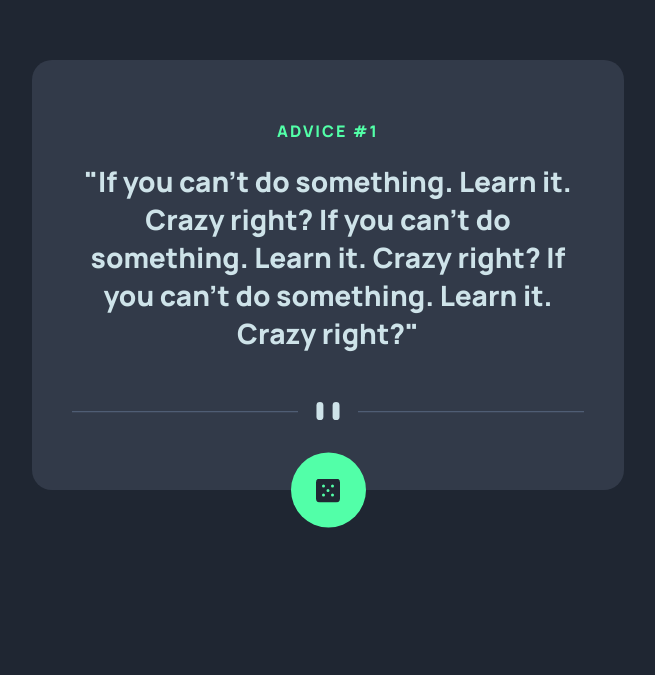
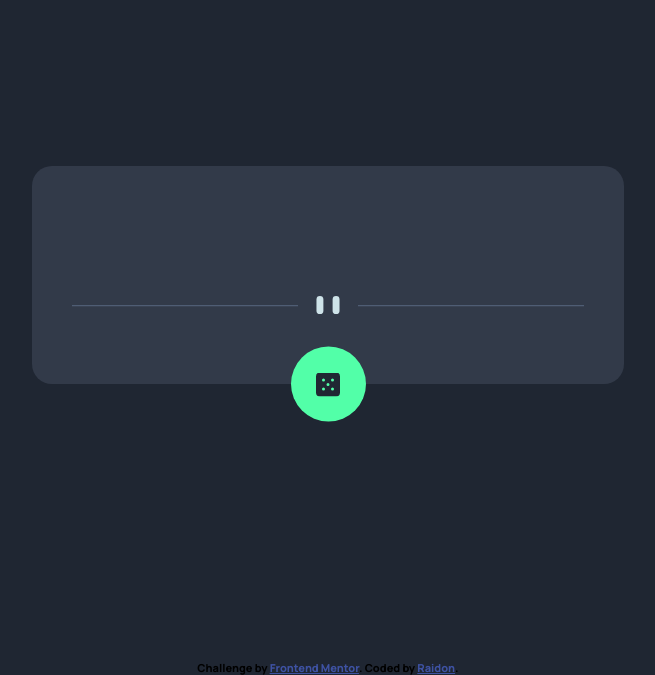
Before and after one commit to DDeerrpp/An-Advice-Generator, a plain HTML site: page index.html in a window 1280 px wide. Shown: the part 125-800 px from the top of the page, without its empty margins (312-967 px from the left). Drawn offline with Linux system fonts and the light colour scheme; no server answers.

Commit message:
small changes

```diff
--- a/index.html
+++ b/index.html
@@ -9,23 +9,18 @@
     <script defer src="script.js"></script>
     <title>Advice Generator</title>
 
-  <!-- Feel free to remove these styles or customise in your own stylesheet 👍 -->
-  <style>
-    .attribution { font-size: 11px; text-align: center; }
-    .attribution a { color: hsl(228, 45%, 44%); }
-  </style>
   </head>
   <body >
     <div class="main">
-    <p class="advice-num" id="advice-id">ADVICE #1</p>
-    <h1 class="advice" id="advice">"If you can't do something. Learn it. Crazy right? If you can't do something. Learn it. Crazy right? If you can't do something. Learn it. Crazy right?"</h1>
+      <p class="advice-num" id="advice-id"></p>
+      <blockquote class="advice" id="advice"></blockquote>
       <img draggable="false" src="./images/pattern-divider-desktop.svg" alt="seperator" class="seperator">
       <button id="dice" aria-label="roll-quote"><img draggable="false" alt="dice" src="./images/icon-dice.svg"></button>
     </div>
 
-  <!-- <div class="attribution">
+    <div class="attribution">
       Challenge by <a href="https://www.frontendmentor.io?ref=challenge" target="_blank">Frontend Mentor</a>.
-    Coded by <a href="#">Raidon</a>.
-  </div> -->
+      Coded by <a href="https://github.com/DDeerrpp/An-Advice-Generator" target="_blank">Raidon</a>.
+    </div>
   </body>
 </html>
--- a/script.js
+++ b/script.js
@@ -27,3 +27,5 @@ rollBtn.addEventListener('mouseover', () => {
         dice.classList.remove("img-rotate");
     }, 1000);
 })
+
+rollForAdvice();
--- a/style.css
+++ b/style.css
@@ -133,3 +133,14 @@ button img {
         pointer-events: none;
     }
 }
+
+
+.attribution {
+    position: absolute;
+    font-size: 11px;
+    text-align: center;
+    bottom: 0;
+}
+.attribution a {
+    color: hsl(228, 45%, 44%);
+}
```
Lines whose indentation alone changed are shown as unchanged.
